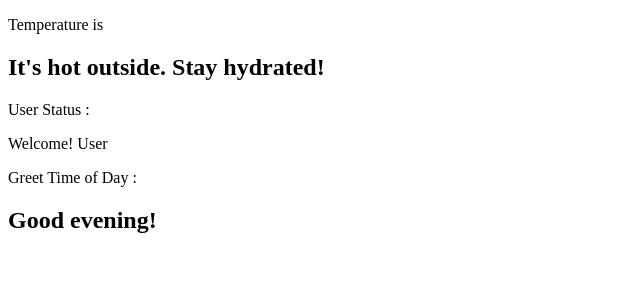
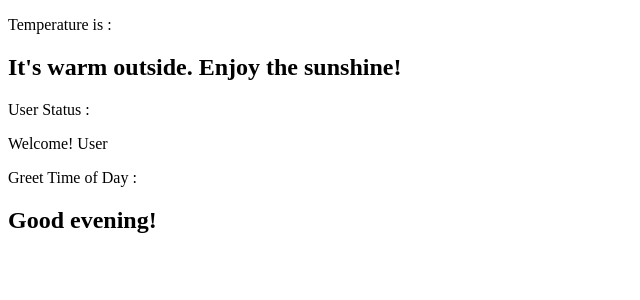
Before and after one commit to nehaumbre/REACTHUNX, a React (Vite) app in the folder vite-project/: page / in a window 1280 px wide. Shown: the top 300 px of the page, without its empty margins (0-640 px from the left). Built offline with nearby package versions, Linux system fonts and the light colour scheme.

Commit message:
React Fundamentals: Conditional Rendering : Exercise
Signed-off-by: nehaumbre <nehaumbre28@gmail.com>

```diff
--- a/vite-project/src/App.jsx
+++ b/vite-project/src/App.jsx
@@ -279,7 +279,7 @@ const App = () => {
     // </section>
     <main>
       <section>
-        <p>Temperature is <Weather temperature={30} /></p>
+        <p>Temperature is : <Weather temperature={16} /></p>
         <p>User Status : <UserStatus loggedIn={true} isAdmin={false} /></p>
         <p>Greet Time of Day : <Greet timeOfDay="evening" /></p>
       </section>
--- a/vite-project/src/components/Weather.jsx
+++ b/vite-project/src/components/Weather.jsx
@@ -8,7 +8,7 @@ const Weather = ({ temperature }) => {
     return (
         <div>
             {
-                temperature <= 10 ? <Cold/> : temperature >= 15 && temperature <25 ? <Warm/> : <Hot/>
+                temperature <= 15 ? <Cold/> : temperature > 15 && temperature <25 ? <Warm/> : <Hot/>
             }
         </div>
     )
```
